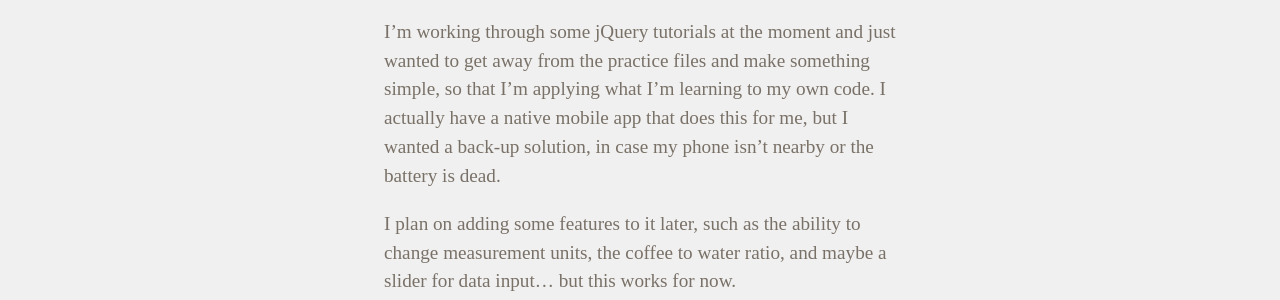
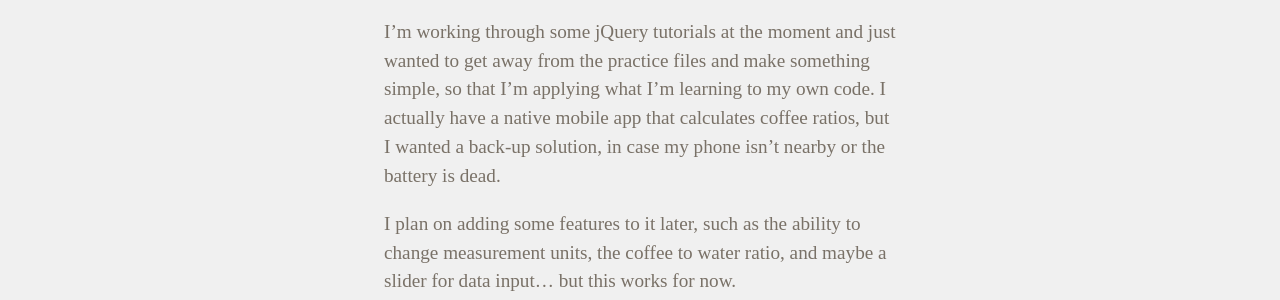
Before and after one commit to andyroo2000/andyroo2000.github.io, a Jekyll site: the page built from _posts/2013-08-04-Coffee_Ratios.markdown, in a window 1280 px wide. Shown: the part 263-563 px from the top of the page. Built offline with Jekyll 4.4.1, drawn with Linux system fonts in a browser that asks for light colours; Markdown is read by kramdown in place of the engine named in the settings; comment, search, counter and statistics services are not loaded.

Commit message:
clarify text-coffee calculator post

```diff
--- a/_posts/2013-08-04-Coffee_Ratios.markdown
+++ b/_posts/2013-08-04-Coffee_Ratios.markdown
@@ -5,7 +5,7 @@ date:   2013-08-12 1:34:46
 categories: musings
 ---
 
-I'm working through some jQuery tutorials at the moment and just wanted to get away from the practice files and make something simple, so that I'm applying what I'm learning to my own code. I actually have a native mobile app that does this for me, but I wanted a back-up solution, in case my phone isn't nearby or the battery is dead.
+I'm working through some jQuery tutorials at the moment and just wanted to get away from the practice files and make something simple, so that I'm applying what I'm learning to my own code. I actually have a native mobile app that calculates coffee ratios, but I wanted a back-up solution, in case my phone isn't nearby or the battery is dead.
 
 I plan on adding some features to it later, such as the ability to change measurement units, the coffee to water ratio, and maybe a slider for data input... but this works for now.
 
```
